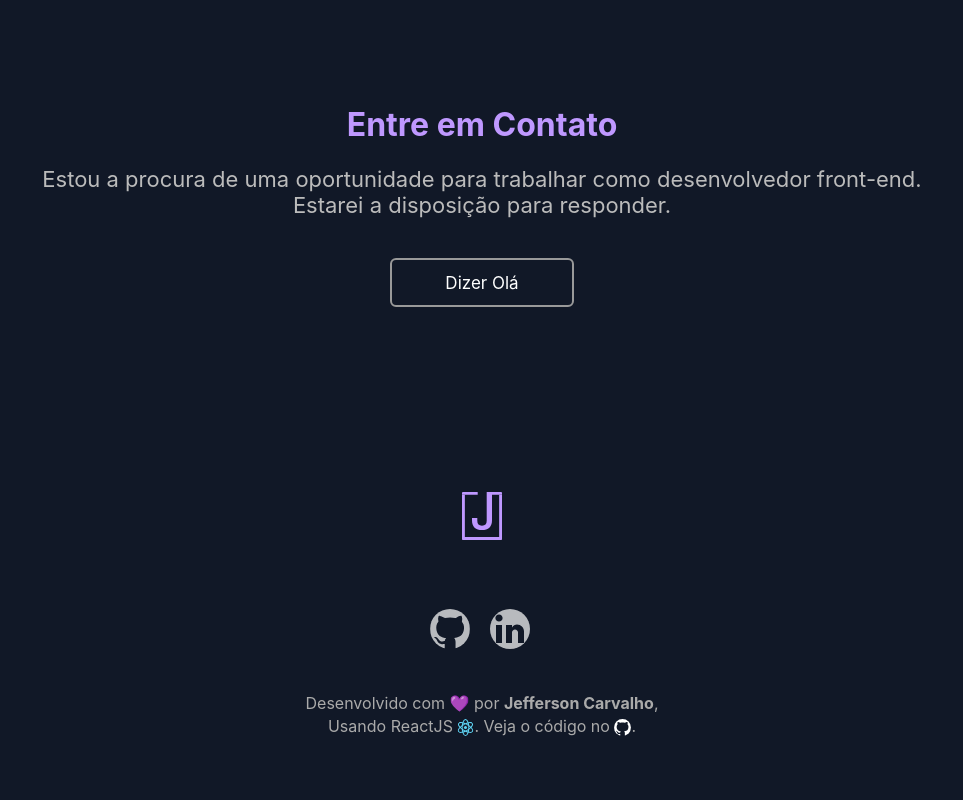
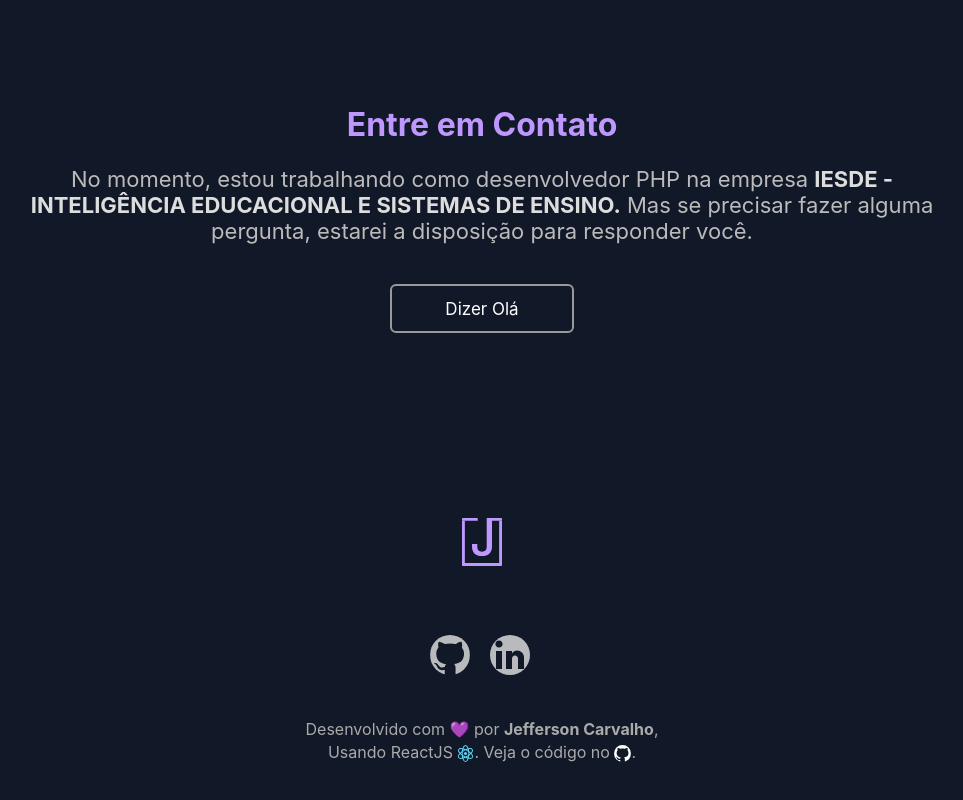
Before and after one commit to myjefferson/jeff-v1, a React (Create React App) app: page / in a window 1280 px wide. Shown: the part 3723-4523 px from the top of the page, without its empty margins (158-1121 px from the left). Built offline with nearby package versions, Linux system fonts and the light colour scheme.

Commit message:
update work

```diff
--- a/src/components/Home/Home.jsx
+++ b/src/components/Home/Home.jsx
@@ -118,8 +118,8 @@ export default function Home(){
                     <Fade bottom>
                         <h1 className={styleHome.title}>Entre em Contato</h1>
                         <p>
-                            Estou a procura de uma oportunidade para trabalhar como desenvolvedor front-end. Estarei a disposição para responder.
-                            {/*No momento, estou em um processo de aprendizagem estagiando como desenvolvedor <i>front-end</i>. Se precisar fazer alguma pergunta, estarei a disposição para responder você.*/}
+                            {/*Estou a procura de uma oportunidade para trabalhar como desenvolvedor front-end. Estarei a disposição para responder.*/}
+                            {"No momento, estou trabalhando como desenvolvedor PHP na empresa "} <a href="https://www.iesde.com.br/" target="_blank" rel="noreferrer" style={{color: "#ddd", textDecoration: "none"}}><b>IESDE - INTELIGÊNCIA EDUCACIONAL E SISTEMAS DE ENSINO.</b></a> {"Mas se precisar fazer alguma pergunta, estarei a disposição para responder você."}
                         </p>
                         <div id="box-more">
                             <a id="email" href="mailto:jcsjeffrey@gmail.com"><div id="border"></div>Dizer Olá</a>
```
